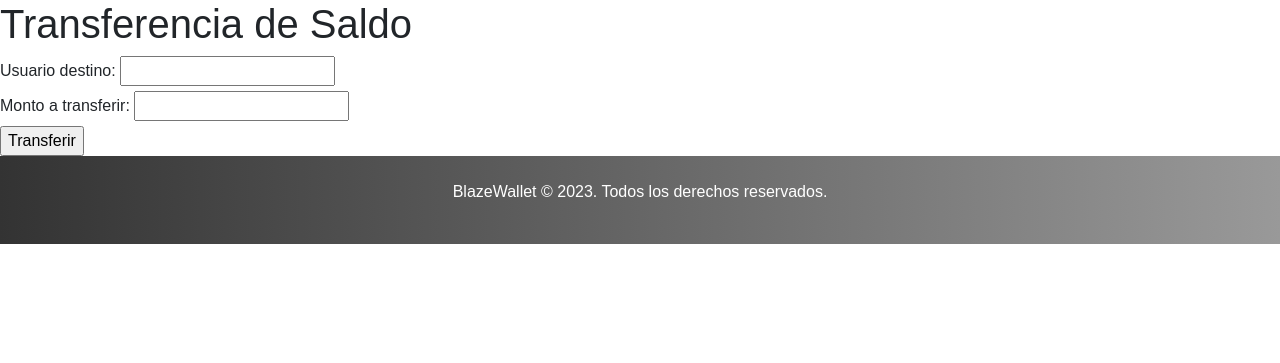
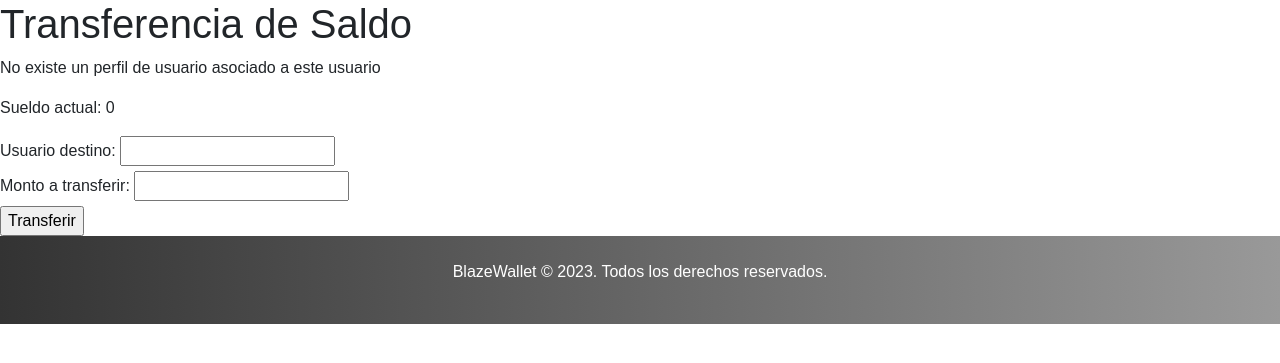
Before and after one commit to Hesoyam91/blaze-wallet, a Django app: page /transferencia/ in a window 1280 px wide. Shown: the top 363 px of the page. Run offline with Django 4.2, Linux system fonts and the light colour scheme; a user stored in the database is signed in; data comes from the database, SQL or seed files in the repository; both versions use the stored data as it was after the commit; some libraries are stand-ins or nearby versions.

Commit message:
Actu Transferencias 1.2

```diff
--- a/core/templates/contacto.html
+++ b/core/templates/contacto.html
@@ -28,6 +28,9 @@
         </li>
         <li class="nav-item active">
           <a class="nav-link" href="{% url 'contacto' %}">Contacto</a>
+        </li>
+        <li class="nav-item">
+          <a class="nav-link" href="{% url 'transferencia_saldo' %}">Transferir</a>
         </li>
       </ul>
       <ul class="navbar-nav ml-auto">
--- a/core/templates/cuenta.html
+++ b/core/templates/cuenta.html
@@ -28,6 +28,9 @@
         </li>
         <li class="nav-item">
           <a class="nav-link" href="{% url 'contacto' %}">Contacto</a>
+        </li>
+        <li class="nav-item">
+          <a class="nav-link" href="{% url 'transferencia_saldo' %}">Transferir</a>
         </li>
       </ul>
       <ul class="navbar-nav ml-auto">
--- a/core/templates/nosotros.html
+++ b/core/templates/nosotros.html
@@ -22,6 +22,9 @@
         </li>
         <li class="nav-item">
           <a class="nav-link" href="{% url 'contacto' %}">Contacto</a>
+        </li>
+        <li class="nav-item">
+          <a class="nav-link" href="{% url 'transferencia_saldo' %}">Transferir</a>
         </li>
       </ul>
       <ul class="navbar-nav ml-auto">
--- a/core/templates/transferencia.html
+++ b/core/templates/transferencia.html
@@ -6,6 +6,8 @@
 {% if error %}
     <p class="error">{{ error }}</p>
 {% endif %}
+
+<p>Sueldo actual: {{ saldo_actual }}</p>
 
 <form method="post">
     {% csrf_token %}
--- a/core/views.py
+++ b/core/views.py
@@ -89,6 +89,9 @@ class CustomVistaLogin(LoginView):
 
 @login_required
 def transferencia_saldo(request):
+    form = TransferenciaSaldoForm()
+    error = None  # Valor predeterminado para error
+
     if request.method == 'POST':
         form = TransferenciaSaldoForm(request.POST)
         if form.is_valid():
@@ -116,7 +119,13 @@ def transferencia_saldo(request):
                 messages.error(request, 'El perfil de usuario no existe.')
         else:
             messages.error(request, 'Formulario inválido. Verifica los datos ingresados.')
-    else:
-        form = TransferenciaSaldoForm()
 
-    return render(request, 'transferencia.html', {'form': form})
+    usuario_actual = request.user
+    try:
+        perfil_usuario_actual = PerfilUsuario.objects.get(usuario=usuario_actual)
+        saldo_actual = perfil_usuario_actual.saldo
+    except PerfilUsuario.DoesNotExist:
+        saldo_actual = 0
+        error = "No existe un perfil de usuario asociado a este usuario"
+
+    return render(request, 'transferencia.html', {'form': form, 'saldo_actual': saldo_actual, 'error': error})
```
Also changed, not shown: db.sqlite3.
